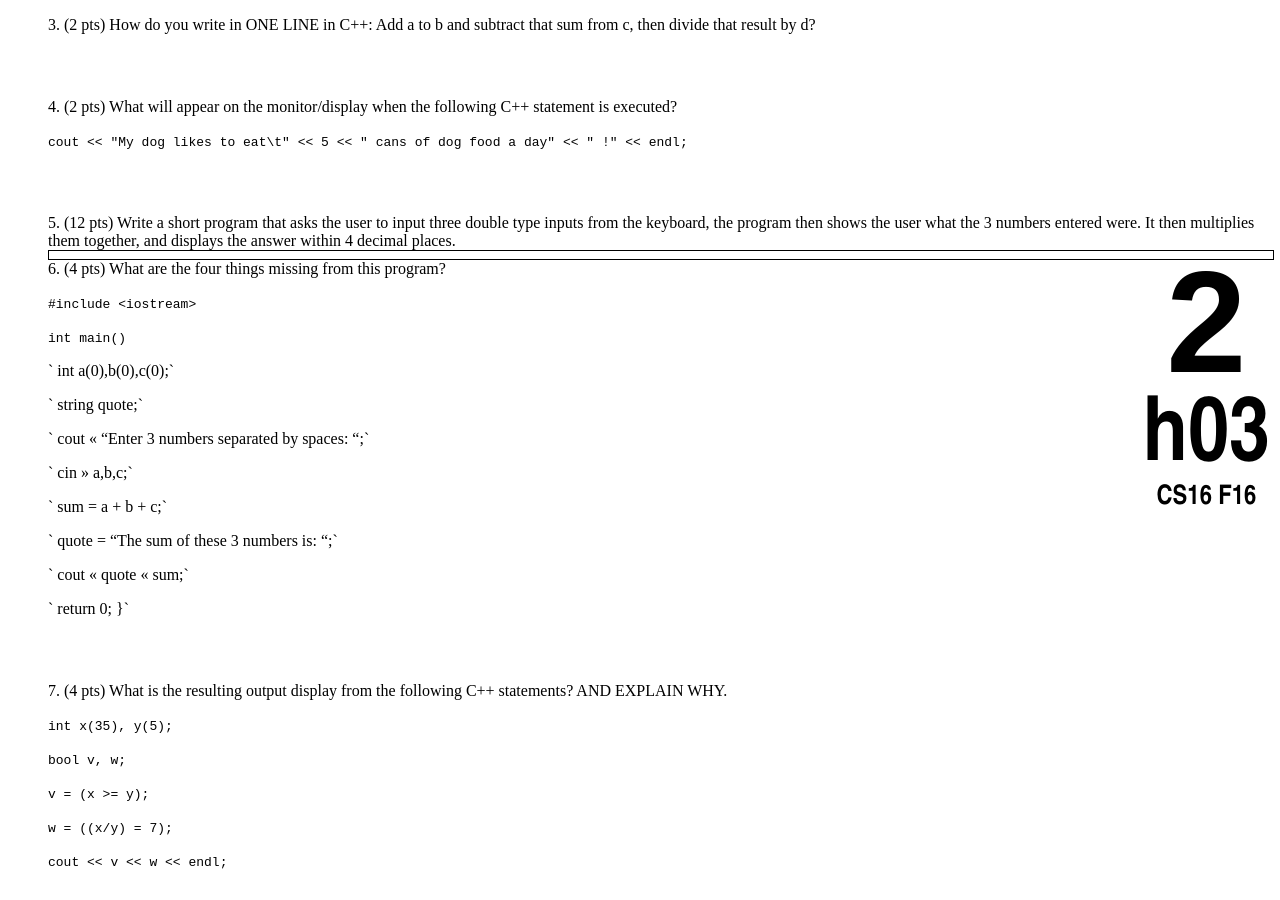
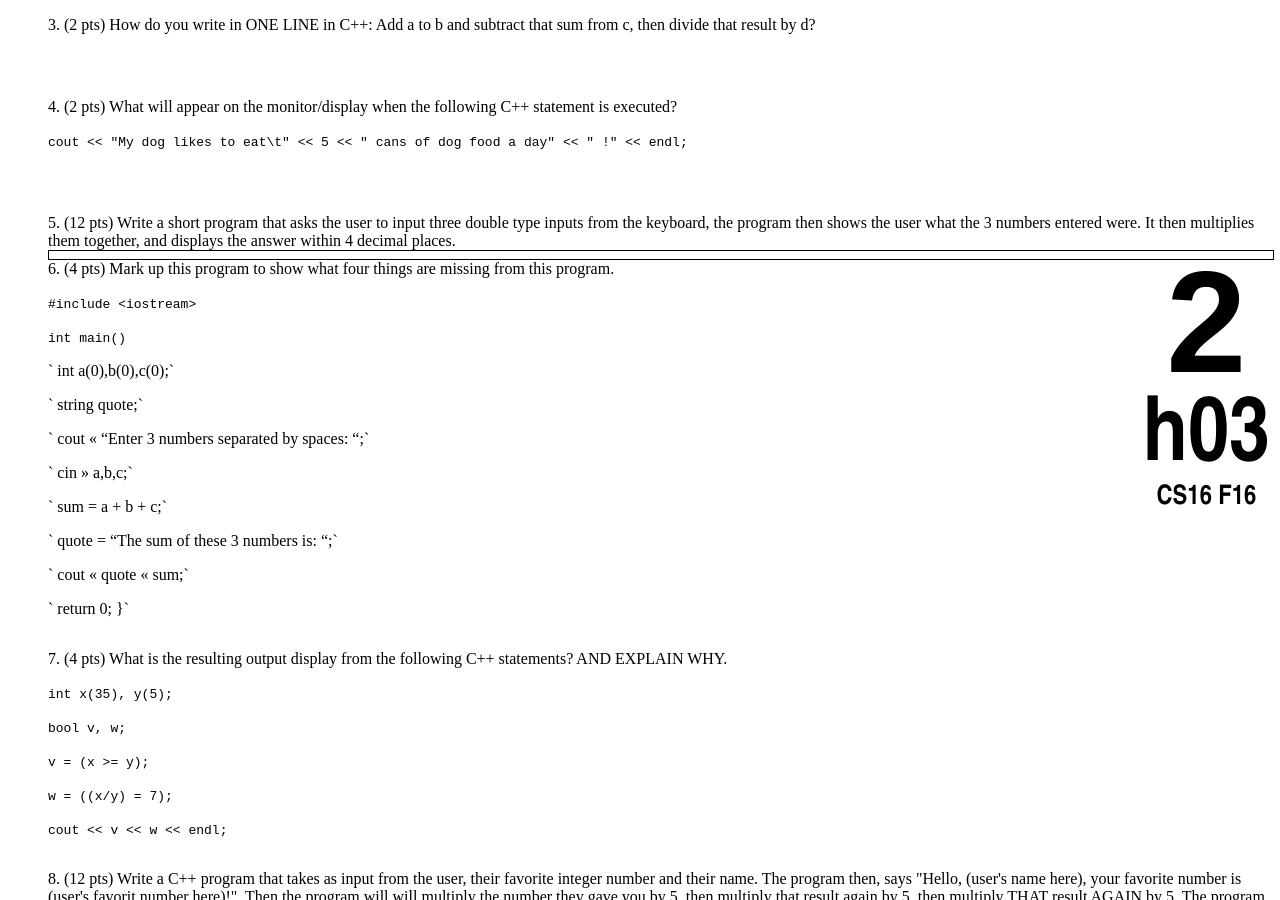
Before and after one commit to ucsb-cs16-s16/https-ucsb-cs16-s17.github.io, a Jekyll site: the page built from _hwk/h03.md, in a window 1280 px wide and 900 px high, scrolled down 938 px. Built offline with Jekyll 4.4.1, drawn with Linux system fonts in a browser that asks for light colours.

Commit message:
Update h03.md

```diff
--- a/_hwk/h03.md
+++ b/_hwk/h03.md
@@ -30,7 +30,7 @@ Read Chapter 2 (If you don't have a copy of the textbook yet, there is one on re
 5.	(12 pts) Write a short program that asks the user to input three double type inputs from the keyboard, the program then shows the user what the 3 numbers entered were. It then multiplies them together, and displays the answer within 4 decimal places.
   <div class="pagebreak"></div>
 
-6.	(4 pts) What are the four things missing from this program?
+6.	(4 pts) Mark up this program to show what four things are missing from this program.
 <div markdown="1">
 `#include <iostream>`
   <div style="margin-bottom:0.5em"></div>
@@ -52,7 +52,7 @@ Read Chapter 2 (If you don't have a copy of the textbook yet, there is one on re
   <div style="margin-bottom:0.5em"></div>
 `    return 0; }`
 </div>
-  <div style="margin-bottom:4em"></div>
+  <div style="margin-bottom:2em"></div>
 
 7.	(4 pts) What is the resulting output display from the following C++ statements? AND EXPLAIN WHY.
     <div style="margin-bottom:0.5em"></div>
@@ -67,7 +67,7 @@ Read Chapter 2 (If you don't have a copy of the textbook yet, there is one on re
   <div style="margin-bottom:0.5em"></div>
 `cout << v << w << endl;`
 </div>
-  <div style="margin-bottom:4em"></div>
+  <div style="margin-bottom:2em"></div>
 
 8.	(12 pts) Write a C++ program that takes as input from the user, their favorite integer number and their name. The program then, says "Hello, (user's name here), your favorite number is (user's favorit number here)!". Then the program will will multiply the number they gave you by 5, then multiply that result again by 5, then multiply THAT result AGAIN by 5. The program HAS to do so using one of the C++ shorthands we discussed in class.
   <div style="margin-bottom:1em"></div>
```
